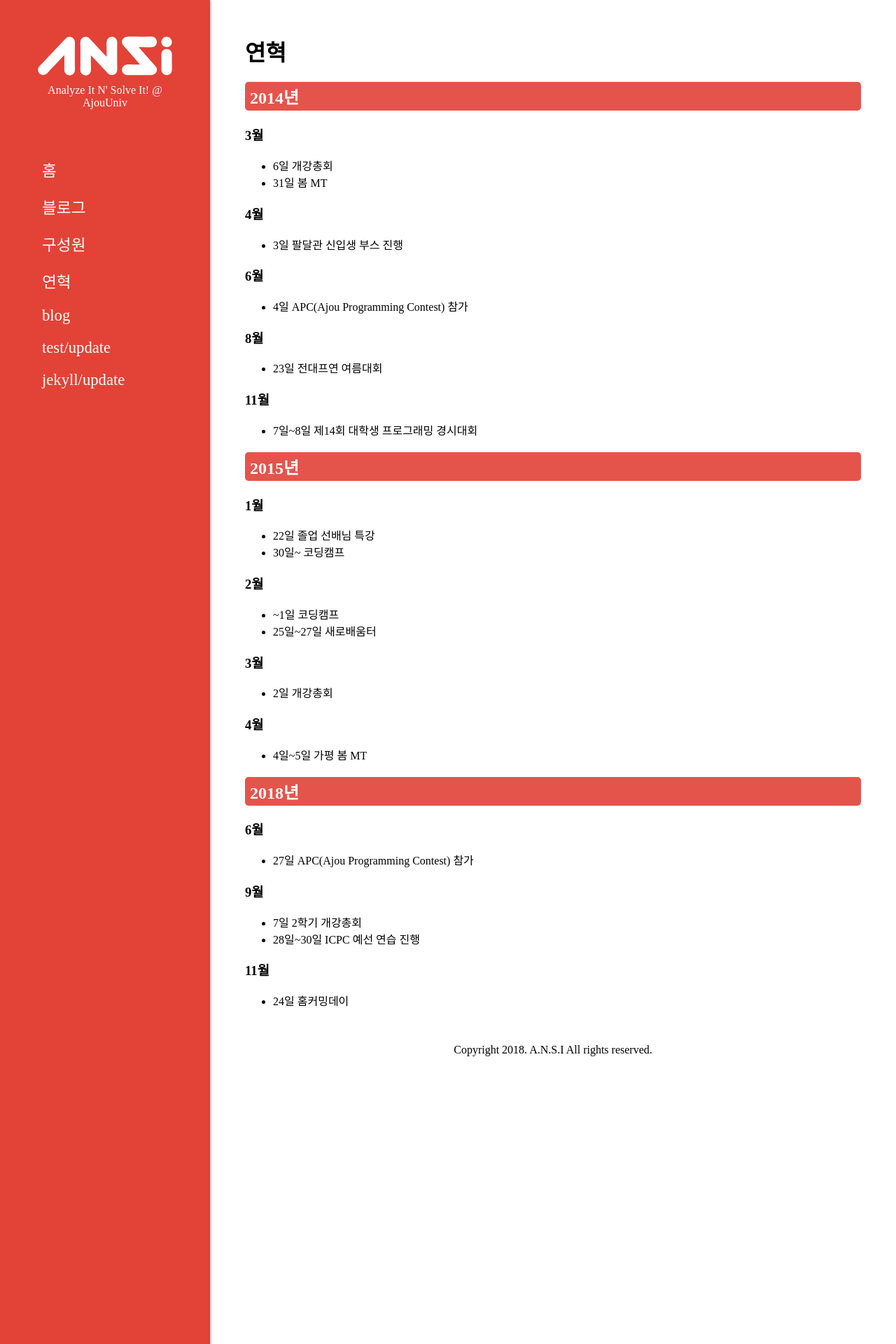
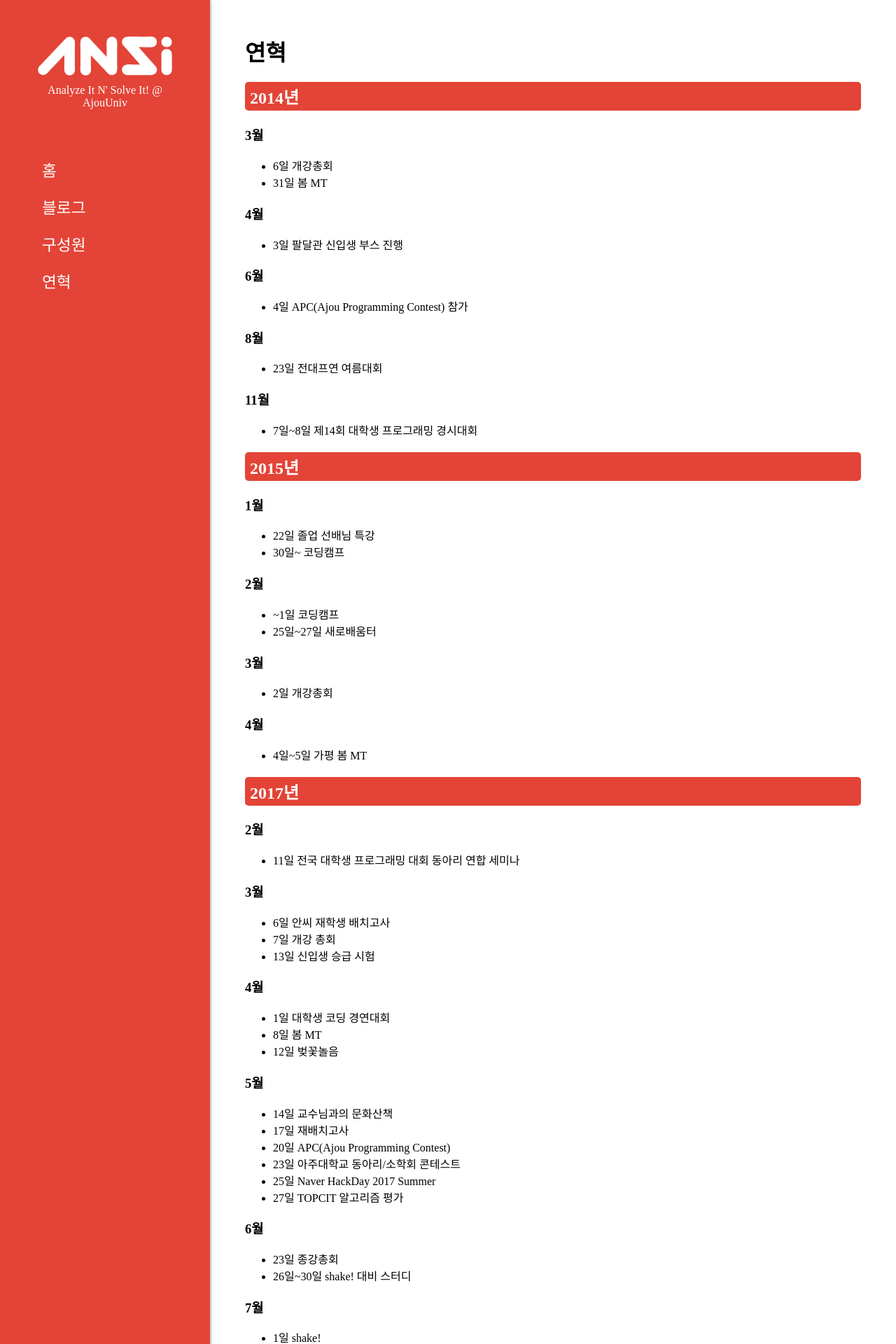
Before and after one commit to kdy2000/foransi.github.io, a Jekyll site: the page built from history.html, in a window 1280 px wide. Shown: the top 1920 px of the page at 70% size. Built offline with Jekyll 4.4.1, drawn with Linux system fonts in a browser that asks for light colours; some of the changed text lies outside the part shown.

Commit message:
Added history and some infos to main page.

```diff
--- a/_data/executives/2019.yml
+++ b/_data/executives/2019.yml
@@ -1,4 +1,4 @@
 president: 김준서
 vice_president: 김민규
 treasurer: 심지수
-academic_director: 쉰 솽뮌이
+academic_director: 하주헌
--- a/_data/history.yml
+++ b/_data/history.yml
@@ -21,11 +21,87 @@
         - 2일 개강총회
     4:
         - 4일~5일 가평 봄 MT
+2017:
+    2:
+        - 11일 전국 대학생 프로그래밍 대회 동아리 연합 세미나
+    3:
+        - 6일 안씨 재학생 배치고사
+        - 7일 개강 총회
+        - 13일 신입생 승급 시험
+    4:
+        - 1일 대학생 코딩 경연대회
+        - 8일 봄 MT
+        - 12일 벚꽃놀음
+    5:
+        - 14일 교수님과의 문화산책
+        - 17일 재배치고사
+        - 20일 APC(Ajou Programming Contest)
+        - 23일 아주대학교 동아리/소학회 콘테스트
+        - 25일 Naver HackDay 2017 Summer
+        - 27일 TOPCIT 알고리즘 평가
+    6:
+        - 23일 종강총회
+        - 26일~30일 shake! 대비 스터디
+    7:
+        - 1일 shake!
+        - 3일~ 여름방학 스터디
+        - 19일 Naver 초청 그린팩토리 사옥 투어
+        - 20일 ICT Awards Korea
+        - 27일 A.N.S.I. 팀 결정전 Round 1
+        - 31일 A.N.S.I. 팀 결정전 Round 2
+    8:
+        - ~23일 여름방학 스터디
+        - 11일~13일 아주대 연세대 인하대 숭실대 연합 코딩 캠프
+        - 15일 Naver Tech Meet-up
+        - 17일 SCPC 본선
+        - 24일 삼성전자 대학생 우수 프로그래머 캠프
+        - 26일 Machine Learning Challenge
+    9:
+        - 5일 개강총회
+        - 9일 Kakao Code Festival
+        - 16일 아주대 연세대 인하대 숭실대 모의 대회
+        - 20일~22일 아주대 학술제
+        - 22일 ACM-ICPC Daejeon Regional Preliminary Practice Session
+        - 23일 ACM_ICPC Daejeon Regional Preliminary
+    11:
+        - 1일 LG CNS Code Master 본선
+        - 7일~8일 ACM-ICPC Asia Daejeon Regional
+        - 8일 한국 대학생 프로그래밍 경시대회
+    12:
+        - 2일 홈커밍데이
+        - 22일 종강총회
 2018:
+    1:
+        - 7일~8일 겨울 MT
+        - 2일~ 겨울방학 스터디
+    2:
+        - ~18일 겨울방학 스터디
+    4:
+        - 7일~8일 봄 MT
     6:
+        - 9일 ICT Award Korea
         - 27일 APC(Ajou Programming Contest) 참가
+    7:
+        - 7일 shake!
+        - 14일 UCPC 온라인 예선
+        - 24일 D2 CAMPUS PARTNER'S DAY
+        - 31일 SCPC
+    8:
+        - Kakao Code Festival 예선
     9:
         - 7일 2학기 개강총회
+        - 18일~20일 학술제
         - 28일~30일 ICPC 예선 연습 진행
+    10:
+        - 6일 ACM-ICPC 예선
     11:
+        - 2일~3일 ACM-ICPC Seoul Regional
         - 24일 홈커밍데이
+    12:
+        - 11일~16일 ACM-ICPC Singapore Regional
+        - 24일 종강총회
+2019:
+    1:
+        - 3일~5일 코딩캠프
+    2:
+        - 25일~27일 새로배움터
--- /dev/null
+++ b/_includes/footer.html
@@ -0,0 +1,3 @@
+<footer class="component">
+	Copyright 2018. A.N.S.I All rights reserved.
+</footer>
--- a/_layouts/default.html
+++ b/_layouts/default.html
@@ -20,27 +20,11 @@
 					<li><a href="/members">구성원</a></li>
 					<li><a href="/history">연혁</a></li>
 				</ul>
-				{% assign post_categories = site.posts | map: "categories" %}
-
-				{% capture tmp %}
-				{% for category in post_categories %}
-				{{ category | join: '/'}}
-				{% endfor %}
-				{% endcapture %}
-				{% assign site_categories = tmp | split: ' ' | uniq %}
-
-				<ul id="categories">
-					{% for category in site_categories %}
-					<li>{{ category | join: ', ' }}</li>
-					{% endfor %}
-				</ul>
 			</nav>
 		</div>
 		<main>
 		{{ content }}
-		<footer class="component">
-			Copyright 2018. A.N.S.I All rights reserved.
-		</footer>
+		{% include footer.html %}
 		</main>
 	</body>
 </html>
--- a/css/style.css
+++ b/css/style.css
@@ -15,20 +15,54 @@ body {
 	flex-direction: row;
 }
 
-@media only screen and (max-width: 600px) {
+@media only screen and (max-width: 900px) {
 	body {
 		flex-direction: column;
 	}
 
-	div#sidebar {
-		flex: 0 0 100px;
+	body > div#sidebar {
+		flex-basis: auto;
+		padding: 25px;
+	}
+
+	div#sidebar nav {
+		margin-top: 25px;
+	}
+
+	#logo {
+		height: 70px;
+	}
+
+	main > div#banner {
+		font-size: 40pt;
+	}
+
+	#categories {
+		text-align: center;
+	}
+	#categories li {
+		display: inline;
+	}
+
+	div#introduction section {
+		flex-direction: column;
+	}
+
+	div#introduction section > :first-child {
+		margin: 0;
+	}
+
+	div#introduction section img {
+		width: 100%;
 	}
 }
 
 div#sidebar {
-	background-color: #E34237;
+	background-color: #E34437;
 	box-shadow: 0 0 5px grey;
 
+	padding: 50px;
+	box-sizing: border-box;
 	color: white;
 
 	flex: 0 0 300px;
@@ -42,21 +76,21 @@ div#sidebar a:link, div#sidebar a:visited {
 }
 
 #logo {
-	padding: 50px 50px 0 50px;
 	width: 100%;
 	box-sizing: border-box;
 }
 
 #slogun {
 	text-align: center;
-	padding: 10px 50px;
+	margin: 10px 0;
 }
 
 nav {
 	flex-grow: 1;
-	padding: 50px;
+	margin-top: 50px;
 	width: 100%;
 	box-sizing: border-box;
+	overflow-y: auto;
 }
 
 ul#categories {
@@ -120,6 +154,8 @@ main footer {
 
 div#banner {
 	margin: 50px 0;
+	padding: 50px;
+	box-sizing: border-box;
 
 	height: 350px;
 
@@ -131,7 +167,7 @@ div#banner {
 	text-align: center;
 	color: white;
 	font-size: 50pt;
-	text-shadow: 0 0 30px black;
+	text-shadow: 0 0 30px #666666;
 
 	display: flex;
 	flex-direction: column;
@@ -196,7 +232,7 @@ div#banner {
 }
 
 .executives .year, .members .year, .history_year {
-	background: rgba(227, 66, 55, 0.9);
+	background: #E34437;
 	border-radius: 5px;
 	padding: 3px 7px;
 	color: white;
@@ -234,8 +270,15 @@ div#banner {
 	align-items: center;
 	margin: 50px 0;
 }
+#introduction section h1 {
+	font-size: 25pt;
+}
+#introduction section > img {
+	flex: 1;
+	width: 0;
+}
 #introduction section > div {
-	flex: 1;
+	flex: 2;
 }
 #introduction section > :first-child {
 	margin-right: 50px;
```
Also changed, not shown: index.html (+6 -4 lines), members.html (+16 -5 lines).
